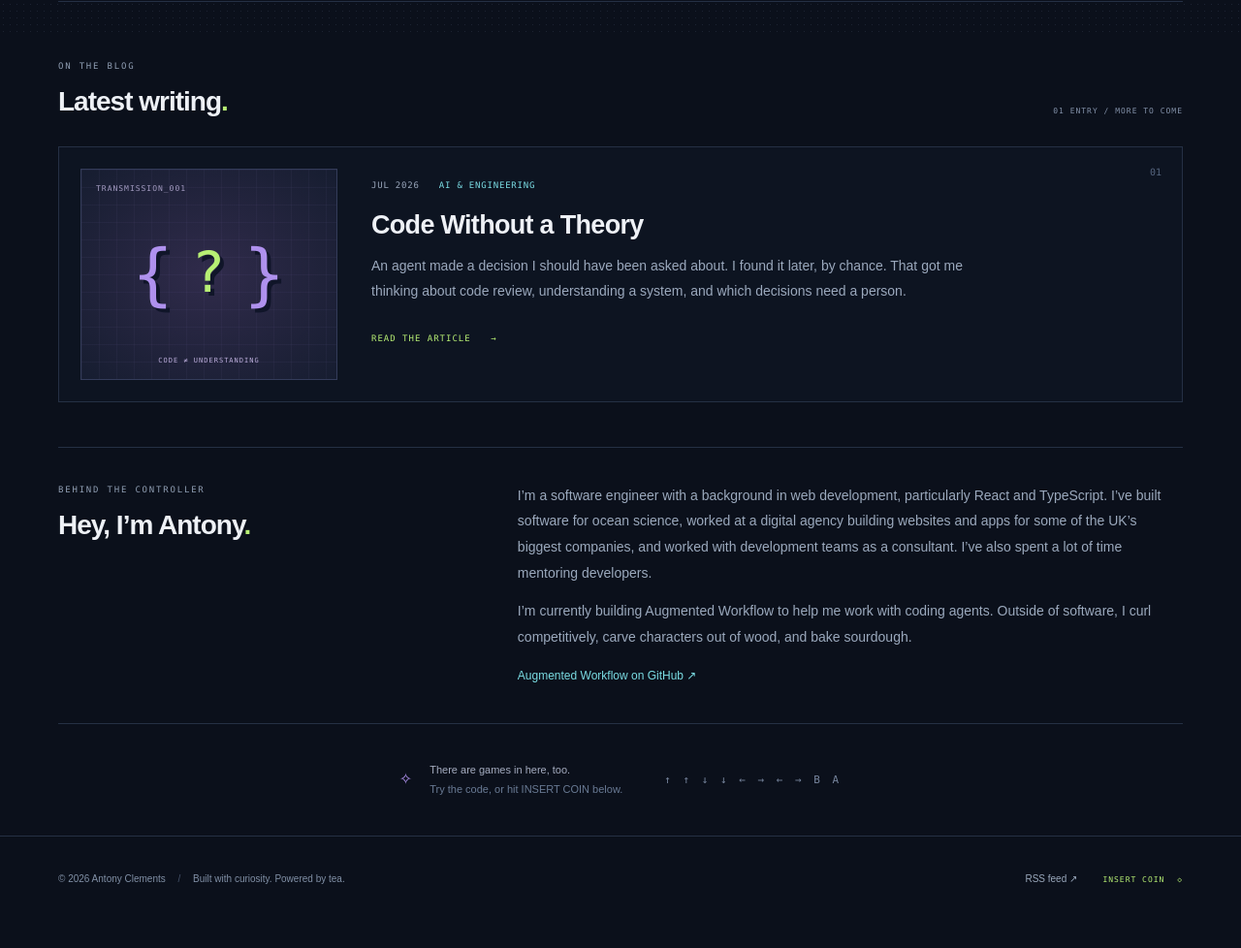
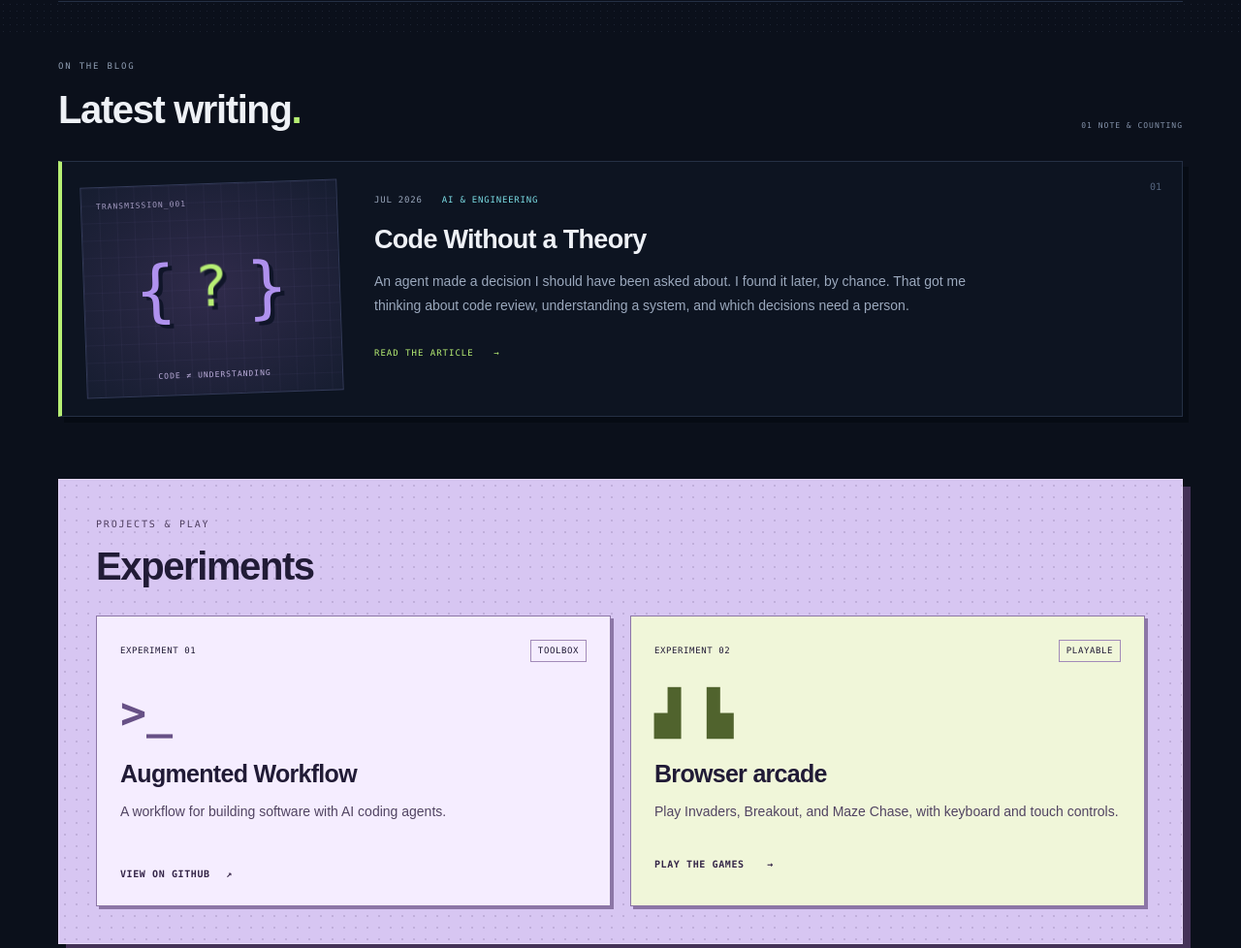
Before and after one commit to antonyjclements/antonyjclements.github.io, a plain HTML site: page index.html in a window 1280 px wide. Shown: the part 762-1740 px from the top of the page at 97% size. Before the commit the page ends 1713 px from the top, so only its background shows below. Drawn offline with Linux system fonts and the light colour scheme.

Commit message:
Improve blog listing and add a distinct experiments section

```diff
--- a/index.html
+++ b/index.html
@@ -5,7 +5,7 @@
 <meta name="theme-color" content="#0b101b"><link rel="stylesheet" href="/styles.css"><link rel="icon" href="/assets/favicon.svg" type="image/svg+xml"><link rel="alternate" type="application/rss+xml" title="Antony Clements" href="/feed.xml"><script src="/arcade.js" defer></script></head>
 <body><a class="skip-link" href="#main">Skip to content</a><header class="site-header"><div class="inner header-row">
   <a class="brand" href="/" aria-label="Antony Clements home"><span class="brand-icon" aria-hidden="true">&gt;_</span><span>ANTONY<span class="brand-dot">.</span>CLEMENTS</span></a>
-  <nav aria-label="Main navigation"><a href="/#transmissions">Writing</a><a href="/#about">About</a><a href="https://github.com/antonyjclements">GitHub <span aria-hidden="true">↗</span></a></nav>
+  <nav aria-label="Main navigation"><a href="/#transmissions">Writing</a><a href="/#experiments">Experiments</a><a href="/#about">About</a><a href="https://github.com/antonyjclements">GitHub <span aria-hidden="true">↗</span></a></nav>
   <button class="motion-toggle" type="button" aria-pressed="false" aria-label="Pause visual animations">FX <span>ON</span></button>
 </div></header>
 <main id="main" class="home-main">
@@ -16,8 +16,15 @@
 <p class="hero-footnote"><span aria-hidden="true">//</span> WRITING CODE SINCE 2006</p></div>
 <div class="scene-frame"><div class="scene-top"><span>SECTOR 01 / THE BUILD ZONE</span><span class="live">● LIVE</span></div><div class="city-scene"><img src="/assets/pixel-city.svg" alt="Original pixel art: a neon city beneath a violet moon, with a green arcade invader overhead." width="800" height="480"><div class="scene-coordinate" aria-hidden="true">X: 016<br>Y: 032</div><span class="scene-caption">AFTER HOURS</span></div><div class="scene-bottom"><span>ANTONY’S CORNER OF THE WEB</span><span>16-BIT / 32-BIT</span></div></div></section>
 <div class="signal-strip" aria-hidden="true"><span>SOFTWARE ENGINEERING</span><span>✦</span><span>REACT & TYPESCRIPT</span><span>✦</span><span>AI CODING AGENTS</span><span>✦</span><span>SIDE PROJECTS</span></div>
-<section id="transmissions" class="transmissions"><div class="section-heading"><div><p class="eyebrow">ON THE BLOG</p><h2>Latest writing<span class="brand-dot">.</span></h2></div><span class="section-count">01 ENTRY / MORE TO COME</span></div>
+<section id="transmissions" class="transmissions"><div class="section-heading"><div><p class="eyebrow">ON THE BLOG</p><h2>Latest writing<span class="brand-dot">.</span></h2></div><span class="section-count">01 NOTE & COUNTING</span></div>
 <a class="post-card" href="/posts/code-without-a-theory/"><div class="post-art" aria-hidden="true"><span class="art-index">TRANSMISSION_001</span><div class="code-art"><span>{</span><i>?</i><span>}</span></div><span class="art-caption">CODE ≠ UNDERSTANDING</span></div><div class="post-copy"><div class="post-meta"><time datetime="2026-07">JUL 2026</time><span>AI & ENGINEERING</span></div><h3>Code Without a Theory</h3><p>An agent made a decision I should have been asked about. I found it later, by chance. That got me thinking about code review, understanding a system, and which decisions need a person.</p><span class="read-link">READ THE ARTICLE <span aria-hidden="true">→</span></span></div><span class="card-number" aria-hidden="true">01</span></a></section>
+<section id="experiments" class="experiments" aria-labelledby="experiments-title">
+<div class="lab-heading"><div><p class="eyebrow">PROJECTS & PLAY</p><h2 id="experiments-title">Experiments</h2></div></div>
+<div class="experiment-grid">
+<a class="experiment-card" href="https://github.com/antonyjclements/augmented-workflow"><div class="experiment-meta"><span>EXPERIMENT 01</span><span class="experiment-tag">TOOLBOX</span></div><div class="experiment-symbol" aria-hidden="true">&gt;_</div><h3>Augmented Workflow</h3><p>A workflow for building software with AI coding agents.</p><span class="experiment-link">VIEW ON GITHUB <span aria-hidden="true">↗</span></span></a>
+<div class="experiment-card arcade-experiment"><div class="experiment-meta"><span>EXPERIMENT 02</span><span class="experiment-tag">PLAYABLE</span></div><div class="experiment-symbol arcade-symbol" aria-hidden="true">▟ ▙</div><h3>Browser arcade</h3><p>Play Invaders, Breakout, and Maze Chase, with keyboard and touch controls.</p><button class="secret-trigger experiment-link" type="button" aria-label="Open the arcade">PLAY THE GAMES <span aria-hidden="true">→</span></button></div>
+</div>
+</section>
 <section id="about" class="about-panel"><div><p class="eyebrow">BEHIND THE CONTROLLER</p><h2>Hey, I’m Antony<span class="brand-dot">.</span></h2></div><div><p>I’m a software engineer with a background in web development, particularly React and TypeScript. I’ve built software for ocean science, worked at a digital agency building websites and apps for some of the UK’s biggest companies, and worked with development teams as a consultant. I’ve also spent a lot of time mentoring developers.</p><p>I’m currently building Augmented Workflow to help me work with coding agents. Outside of software, I curl competitively, carve characters out of wood, and bake sourdough.</p><a class="text-link" href="https://github.com/antonyjclements/augmented-workflow">Augmented Workflow on GitHub ↗</a></div></section>
 <div class="cheat-hint"><span aria-hidden="true">✧</span><p>There are games in here, too.<br><span>Try the code, or hit INSERT COIN below.</span></p><span class="cheat-keys" aria-label="Up, up, down, down, left, right, left, right, B, A">↑ ↑ ↓ ↓ ← → ← → B A</span></div>
 </main><footer class="site-footer"><div class="inner footer-row"><p>© 2026 Antony Clements <span class="footer-divider">/</span> Built with curiosity. Powered by tea.</p><div><a href="/feed.xml">RSS feed ↗</a><button class="secret-trigger" type="button" aria-label="Enter the secret arcade">INSERT COIN <span aria-hidden="true">◇</span></button></div></div></footer></body></html>
--- a/styles.css
+++ b/styles.css
@@ -898,3 +898,78 @@ pre code {
 .game-controls [hidden] {
   display:none;
 }
+
+/* Field notes: a little editorial texture among the pixels. */
+.transmissions .section-heading h2 {
+  max-width:580px;
+  font-size:clamp(28px,3.3vw,40px);
+  letter-spacing:-1.4px;
+}
+.transmissions .section-heading { gap:24px; }
+.transmissions .section-count { flex-shrink:0; }
+.post-card {
+  border-left:4px solid var(--lime);
+  box-shadow:6px 6px 0 #060b14;
+}
+.post-art { transform:rotate(-2deg); }
+.post-card:hover .post-art { transform:rotate(0); }
+.post-art { transition:transform .2s; }
+.art-caption { font-size:8px; }
+
+/* A bright workbench gives the side projects their own room. */
+.experiments {
+  margin-top:64px;
+  padding:38px;
+  color:#211b36;
+  background:#d7c6f2;
+  background-image:radial-gradient(#59477830 .8px,transparent .8px);
+  background-size:12px 12px;
+  border:1px solid #e6dafa;
+  box-shadow:8px 8px 0 #443258;
+  scroll-margin-top:28px;
+}
+.lab-heading {
+  display:flex;
+  align-items:center;
+  justify-content:space-between;
+  gap:28px;
+  margin-bottom:28px;
+}
+.lab-heading .eyebrow { color:#514163; margin-bottom:12px; }
+.lab-heading h2 {
+  font-size:clamp(28px,3.3vw,40px);
+  line-height:1.15;
+  letter-spacing:-1.4px;
+  margin:0;
+  max-width:500px;
+}
+.experiment-grid { display:grid; grid-template-columns:1fr 1fr; gap:20px; }
+.experiment-card {
+  display:flex;
+  flex-direction:column;
+  padding:24px;
+  background:#f5edff;
+  color:#211b36;
+  border:1px solid #8c76a6;
+  text-decoration:none;
+  box-shadow:3px 3px 0 #8c76a6;
+}
+a.experiment-card { transition:transform .2s,box-shadow .2s; }
+a.experiment-card:hover { transform:translateY(-3px); box-shadow:3px 6px 0 #8c76a6; }
+.experiment-meta { display:flex; justify-content:space-between; align-items:center; gap:10px; font:9px/1.6 var(--mono); letter-spacing:.6px; }
+.experiment-tag { border:1px solid #a28bb9; padding:3px 7px; }
+.experiment-symbol { font:700 45px/1 var(--mono); padding:30px 0 25px; color:#675086; }
+.arcade-experiment { background:#f0f6d9; }
+.arcade-symbol { color:#50632d; }
+.experiment-card h3 { font-size:25px; line-height:1.2; letter-spacing:-.7px; margin:0 0 12px; }
+.experiment-card p { font-size:14px; line-height:1.8; margin:0 0 24px; color:#514462; }
+.experiments .experiment-link { margin-top:auto; color:#362749; font:700 10px/1.6 var(--mono); letter-spacing:.6px; text-align:left; }
+.experiment-link span { margin-left:10px; }
+.experiments a:focus-visible,.experiments button:focus-visible { outline-color:#362749; }
+@media(max-width:700px) {
+  .experiments { padding:24px 18px; margin:42px 5px 0 0; box-shadow:5px 5px 0 #443258; }
+  .experiment-grid { grid-template-columns:1fr; }
+  .lab-heading { align-items:flex-start; gap:15px; }
+  .experiment-card { padding:20px; }
+  .transmissions .section-heading h2 { max-width:100%; }
+}
```
